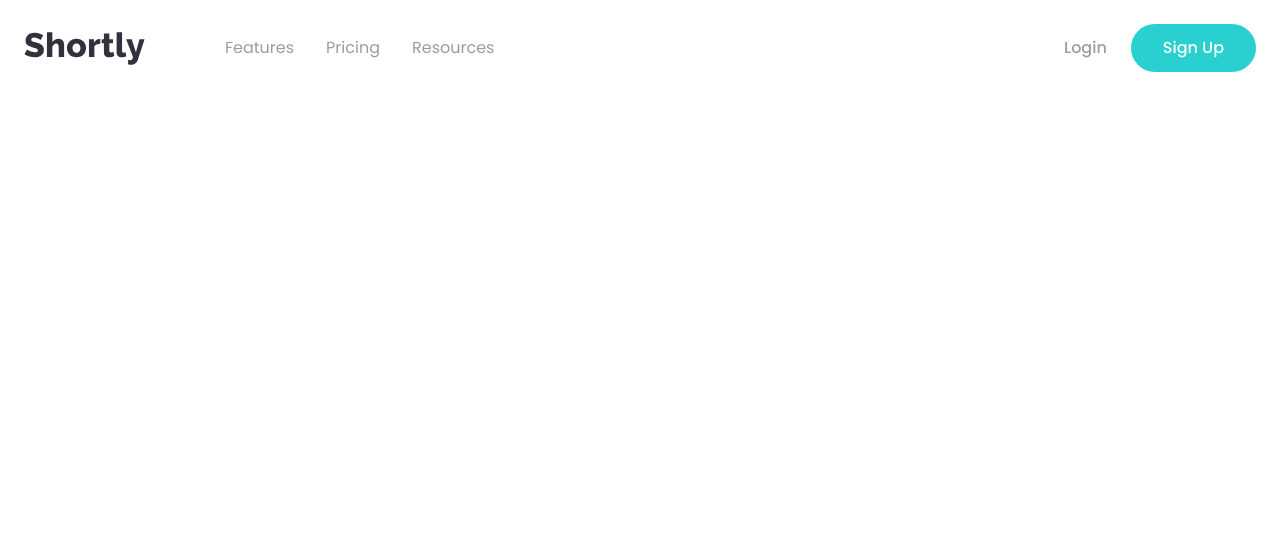
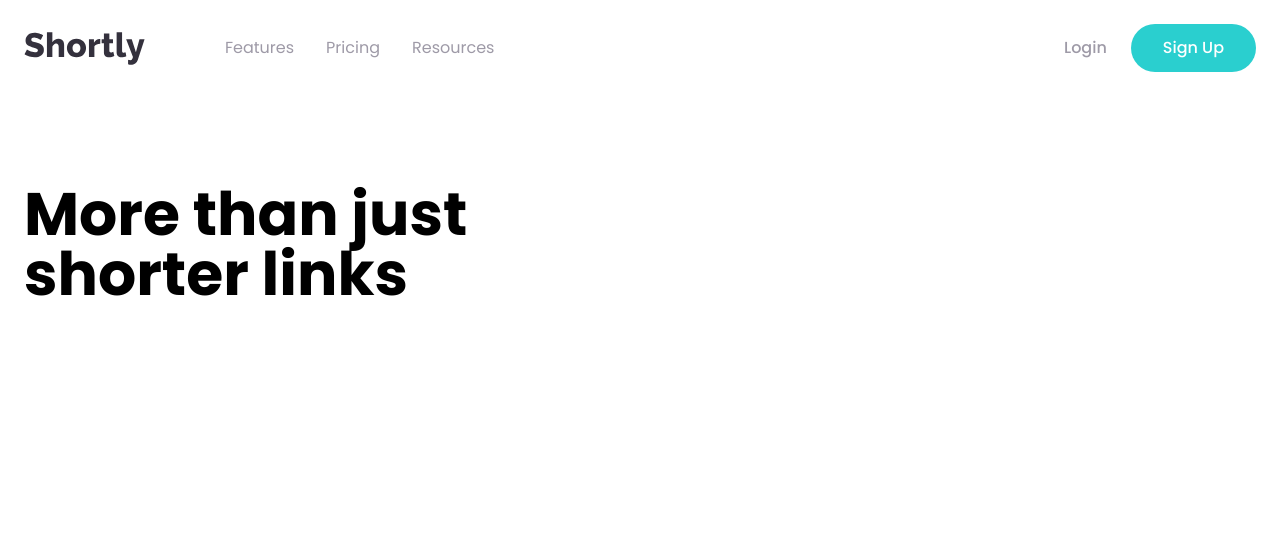
Before and after one commit to eddyK15501/shortly-tailwindcss, a website: page index.html in a window 1280 px wide. Drawn offline with Linux system fonts and the light colour scheme.

Commit message:
hero section containerized; main heading added

```diff
--- a/index.html
+++ b/index.html
@@ -37,14 +37,29 @@
         <div
           class="hidden items-center space-x-6 font-medium text-grayishViolet lg:flex"
         >
-          <div class="hover:text-veryDarkViolet hover:cursor-pointer">Login</div>
+          <div class="hover:text-veryDarkViolet hover:cursor-pointer">
+            Login
+          </div>
           <a
             href="#"
             class="px-8 py-3 font-medium text-white bg-cyan rounded-full hover:opacity-70"
             >Sign Up</a
           >
         </div>
+        <!-- @todo Hamburger Icon -->
       </div>
+      <!-- @todo Mobile Menu -->
     </nav>
+    <section id="hero">
+      <div class="container flex flex-col-reverse mx-auto p-6 lg:flex-row">
+        <div class="flex flex-col space-y-10 mb-44 lg:mt-16 lg:w-1/2 xl:mb-52">
+          <h1
+            class="text-5xl font-bold text-center lg:text-6xl lg:max-w-md lg:text-left"
+          >
+            More than just shorter links
+          </h1>
+        </div>
+      </div>
+    </section>
   </body>
 </html>
```
Also changed, not shown: css/style.css.
